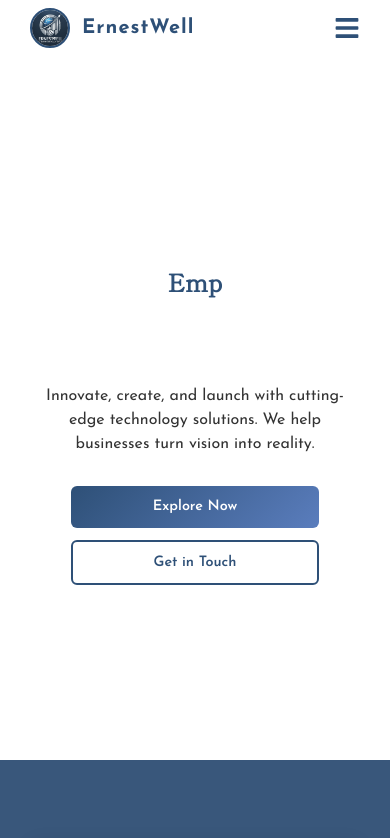
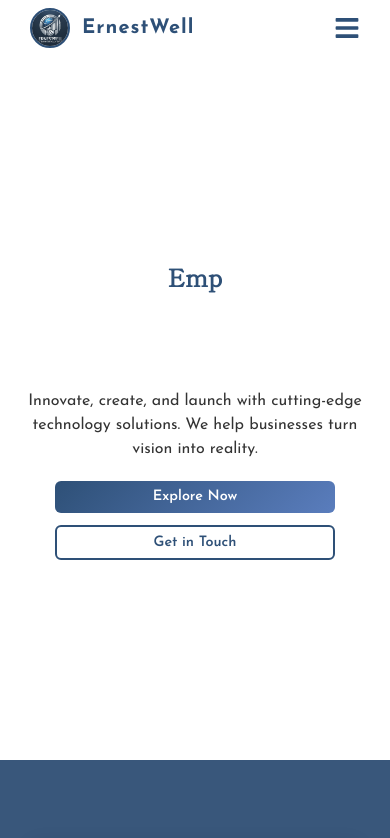
Before and after one commit to ernestwell/ernestwell, a React (Create React App) app: page / in a window 390 px wide. Shown: the top 838 px of the page. Built offline with nearby package versions, Linux system fonts and the light colour scheme.

Commit message:
updated padding

```diff
--- a/src/components/herosection/herosection.css
+++ b/src/components/herosection/herosection.css
@@ -28,7 +28,7 @@ body {
 .hero-left {
   width: 50%;
   text-align: left;
-  padding: 20px;
+  /* padding: 20px; */
 }
 
 /* Typing Effect */
@@ -62,7 +62,7 @@ body {
 .hero-subtitle {
   font-size: 1.2rem;
   color: #333;
-  margin-bottom: 30px;
+  margin-bottom: 20px;
 }
 
 .hero-buttons {
@@ -131,7 +131,7 @@ body {
 
 @media (max-width: 768px) {
   .hero {
-    padding-top: 40px;
+    /* padding-top: 20px; */
     flex-direction: column;
     text-align: center;
   }
@@ -145,7 +145,7 @@ body {
     font-size: 1.8rem;
     text-align: center;
     min-height: 120px;
-    margin-top: 30px;
+    margin-top: 10px;
   }
 
   .hero-image img {
@@ -169,7 +169,7 @@ body {
   .hero-title {
     font-size: 1.5rem;
     text-align: center;
-    padding-top: 20px;
+    padding-top: 10px;
     padding-left: 10px;
     padding-right: 10px;
   }
@@ -179,7 +179,7 @@ body {
   }
 
   .btn {
-    padding: 10px 20px;
+    padding: 5px 20px;
     font-size: 0.9rem;
   }
 }
@@ -191,7 +191,7 @@ body {
     justify-content: flex-start;
     align-items: center;
     flex-direction: row;
-    padding-top: 50px;
+    padding-top: 30px;
   }
 
   .hero-left {
```
